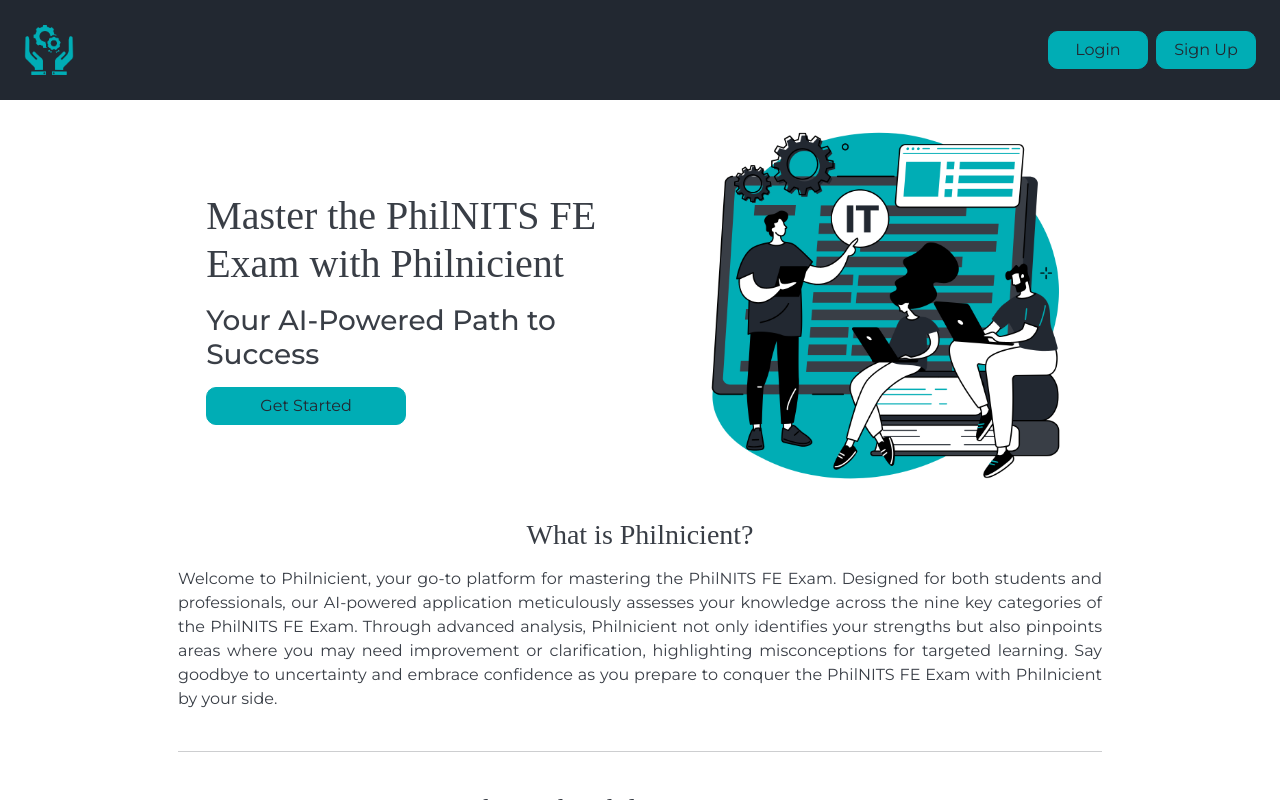
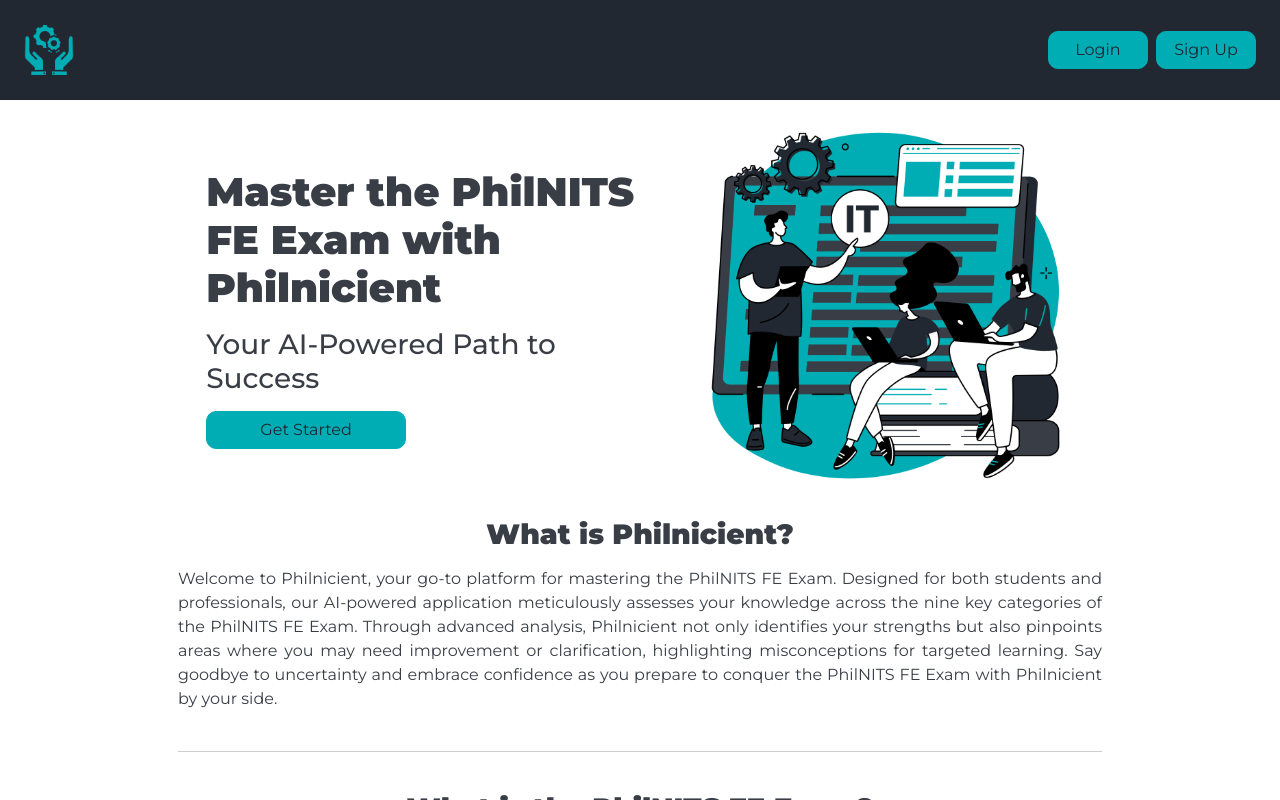
Before and after one commit to citubrentlasaca/philnicient-frontend, a React (Create React App) app in the folder special-problem-frontend/: page / in a window 1280 px wide. Built offline with nearby package versions, Linux system fonts and the light colour scheme; the HTML template or start-up script is replaced by a standard one.

Commit message:
Font fixes 2.0

```diff
--- a/special-problem-frontend/src/LandingPage/LandingPage.js
+++ b/special-problem-frontend/src/LandingPage/LandingPage.js
@@ -18,7 +18,8 @@
                     <div className='w-50 d-flex flex-column justify-content-start align-items-start gap-2'>
                         <h1
                             style={{
-                                fontFamily: "Montserrat Black"
+                                fontFamily: "Montserrat",
+                                fontWeight: "900",
                             }}
                         >
                             Master the PhilNITS FE Exam with Philnicient
@@ -50,7 +51,8 @@
                 <div className='w-75 d-flex flex-column justify-content-center align-items-center gap-2'>
                     <h3
                         style={{
-                            fontFamily: "Montserrat Black"
+                            fontFamily: "Montserrat",
+                            fontWeight: "900",
                         }}
                     >
                         What is Philnicient?
@@ -67,7 +69,8 @@
                 <div className='w-75 d-flex flex-column justify-content-center align-items-center gap-2'>
                     <h3
                         style={{
-                            fontFamily: "Montserrat Black"
+                            fontFamily: "Montserrat",
+                            fontWeight: "900",
                         }}
                     >
                         What is the PhilNITS FE Exam?
@@ -83,7 +86,8 @@
                 <div className='w-75 d-flex flex-column justify-content-center align-items-center gap-2'>
                     <h3
                         style={{
-                            fontFamily: "Montserrat Black"
+                            fontFamily: "Montserrat",
+                            fontWeight: "900",
                         }}
                     >
                         Ready to Ace the PhilNITS FE Exam?
```
